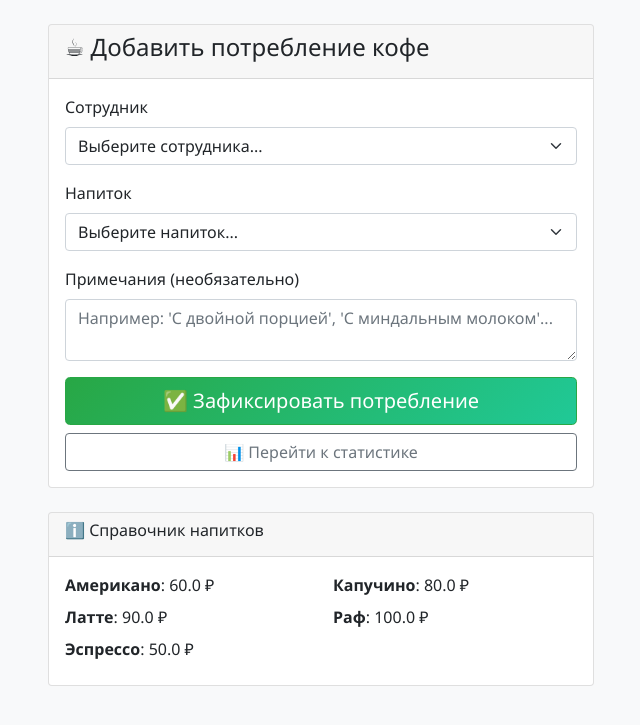
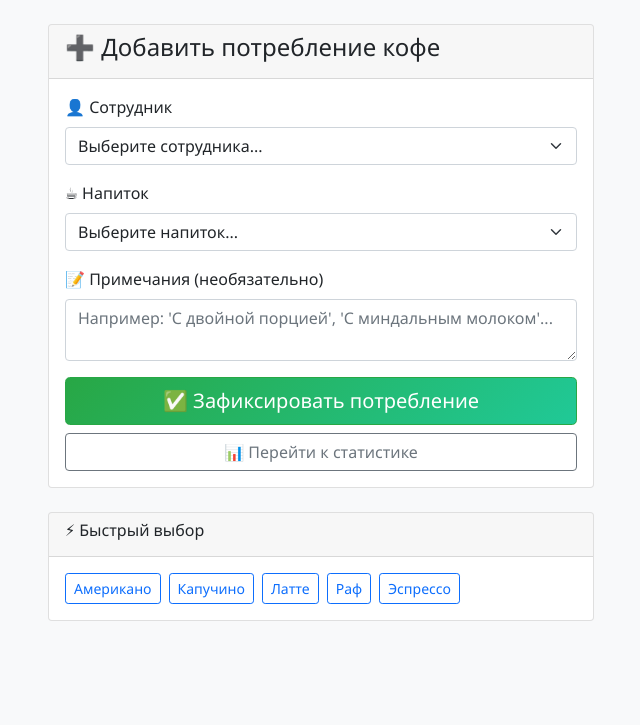
Before and after one commit to ilja0gudin-ops/coffee_tracker, a Flask app: page /add-coffee in a window 1280 px wide. Shown: the part 62-787 px from the top of the page, without its empty margins (319-959 px from the left). Run offline with Flask 3, Linux system fonts and the light colour scheme; data comes from the database, SQL or seed files in the repository.

Commit message:
Update add_coffee.html

```diff
--- a/templates/add_coffee.html
+++ b/templates/add_coffee.html
@@ -5,12 +5,12 @@
     <div class="col-md-6 mx-auto">
         <div class="card">
             <div class="card-header">
-                <h4>☕ Добавить потребление кофе</h4>
+                <h4>➕ Добавить потребление кофе</h4>
             </div>
             <div class="card-body">
                 <form method="POST">
                     <div class="mb-3">
-                        <label for="employee_id" class="form-label">Сотрудник</label>
+                        <label for="employee_id" class="form-label">👤 Сотрудник</label>
                         <select class="form-select" id="employee_id" name="employee_id" required>
                             <option value="">Выберите сотрудника...</option>
                             {% for employee in employees %}
@@ -20,19 +20,19 @@
                     </div>
 
                     <div class="mb-3">
-                        <label for="drink_id" class="form-label">Напиток</label>
+                        <label for="drink_id" class="form-label">☕ Напиток</label>
                         <select class="form-select" id="drink_id" name="drink_id" required>
                             <option value="">Выберите напиток...</option>
                             {% for drink in drinks %}
                             <option value="{{ drink[0] }}" data-cost="{{ drink[2] }}">
-                                {{ drink[1] }} ({{ drink[2] }} ₽)
+                                {{ drink[1] }} ({{ "%.2f"|format(drink[2]) }} ₽)
                             </option>
                             {% endfor %}
                         </select>
                     </div>
 
                     <div class="mb-3">
-                        <label for="notes" class="form-label">Примечания (необязательно)</label>
+                        <label for="notes" class="form-label">📝 Примечания (необязательно)</label>
                         <textarea class="form-control" id="notes" name="notes" rows="2"
                                   placeholder="Например: 'С двойной порцией', 'С миндальным молоком'..."></textarea>
                     </div>
@@ -49,21 +49,37 @@
             </div>
         </div>
 
-        <!-- Информация о напитках -->
+        <!-- Быстрый доступ к часто используемым вариантам -->
         <div class="card mt-4">
             <div class="card-header">
-                <h6>ℹ️ Справочник напитков</h6>
+                <h6>⚡ Быстрый выбор</h6>
             </div>
             <div class="card-body">
-                <div class="row">
+                <div class="d-flex flex-wrap gap-2">
                     {% for drink in drinks %}
-                    <div class="col-md-6 mb-2">
-                        <strong>{{ drink[1] }}</strong>: {{ drink[2] }} ₽
-                    </div>
+                    <button type="button" class="btn btn-outline-primary btn-sm quick-drink"
+                            data-drink-id="{{ drink[0] }}">
+                        {{ drink[1] }}
+                    </button>
                     {% endfor %}
                 </div>
             </div>
         </div>
     </div>
 </div>
+
+<script>
+// Скрипт для быстрого выбора напитков
+document.addEventListener('DOMContentLoaded', function() {
+    const quickDrinkButtons = document.querySelectorAll('.quick-drink');
+    const drinkSelect = document.getElementById('drink_id');
+
+    quickDrinkButtons.forEach(button => {
+        button.addEventListener('click', function() {
+            const drinkId = this.getAttribute('data-drink-id');
+            drinkSelect.value = drinkId;
+        });
+    });
+});
+</script>
 {% endblock %}
```
